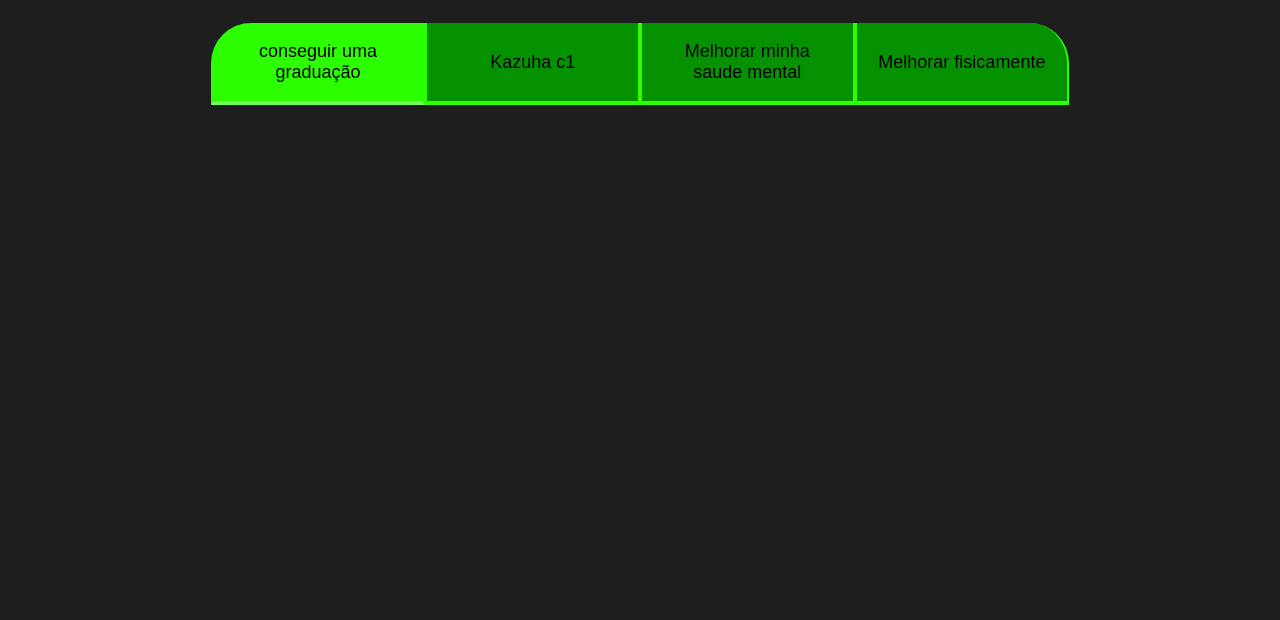
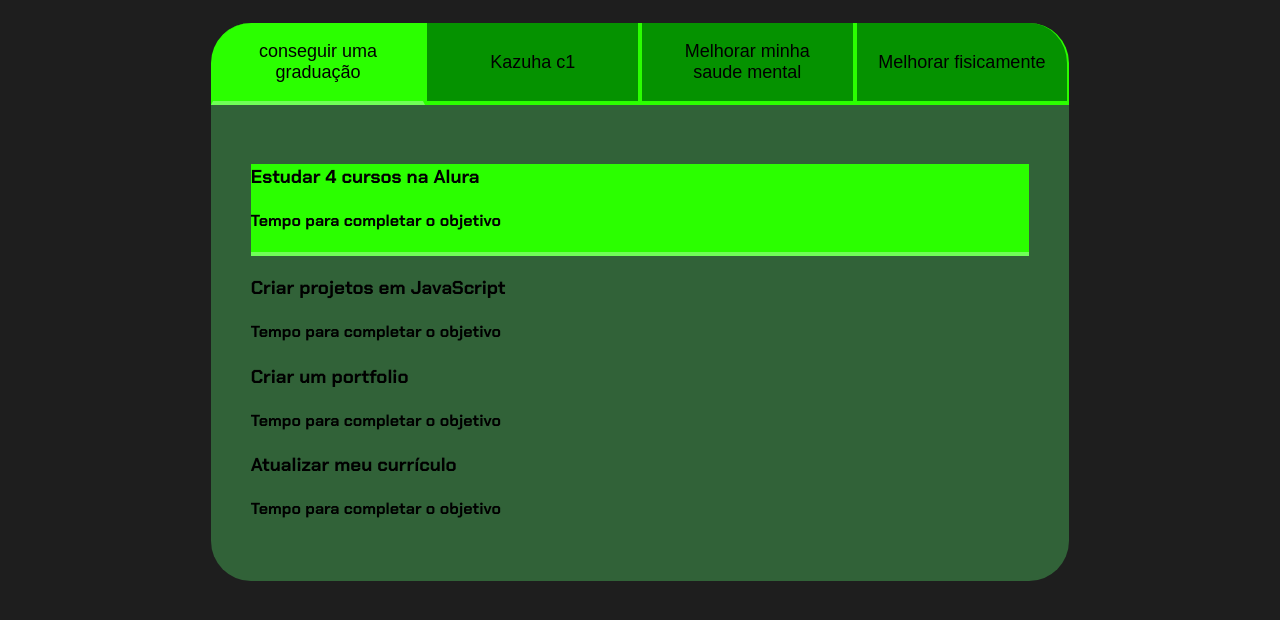
Before and after one commit to TiagoBR24/Projeto, a plain HTML site: page index.html in a window 1280 px wide. Shown: the part 80-700 px from the top of the page. Drawn offline with Linux system fonts and the light colour scheme.

Commit message:
correcoes

```diff
--- a/index.html
+++ b/index.html
@@ -9,12 +9,32 @@
 <body>
     <section class="conteudo-principal">
         <h2 class="titulo-principal">Meus Objetivos do ano_</h2>
+        <div class="conteudos">
         <div class="botoes">
             <button class="botao ativo">conseguir uma graduação</button>
             <button class="botao">Kazuha c1</button>
             <button class="botao">Melhorar minha saude mental</button>
             <button class="botao">Melhorar fisicamente</button>
         </div>
+        <div class="abas-textos">
+            <div class="aba-conteudo ativo">
+                <h3 class="aba-conteudo-principal">Estudar 4 cursos na Alura</h3>
+                <h4 class="aba-conteudo-secundario">Tempo para completar o objetivo</h4>
+            </div>
+            <div class="aba-conteudo">
+                <h3 class="aba-conteudo-principal">Criar projetos em JavaScript</h3>
+                <h4 class="aba-conteudo-secundario">Tempo para completar o objetivo</h4>
+            </div>
+            <div class="aba-conteudo">
+                <h3 class="aba-conteudo-principal">Criar um portfolio</h3>
+                <h4 class="aba-conteudo-secundario">Tempo para completar o objetivo</h4>
+            </div>
+            <div class="aba-conteudo">
+                <h3 class="aba-conteudo-principal">Atualizar meu currículo</h3>
+                <h4 class="aba-conteudo-secundario">Tempo para completar o objetivo</h4>
+            </div>
+        </div>
+        </div>
     </section>
     <script src="main.js"></script>
 </body>
--- a/style.css
+++ b/style.css
@@ -59,6 +59,12 @@ body {
         border-bottom:4px solid var(--verde);
 }
 
+.abas-textos{
+    background-color: var(--texto-fundo);
+    padding: 40px;
+    border-radius: 0 0 40px 40px;
+}
+
 @media screen and (min-width:768px){
     .botoes{
         display:flex;
```
